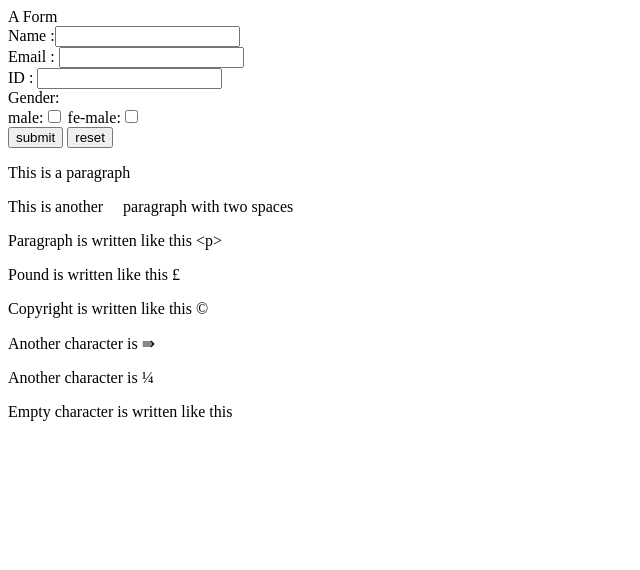
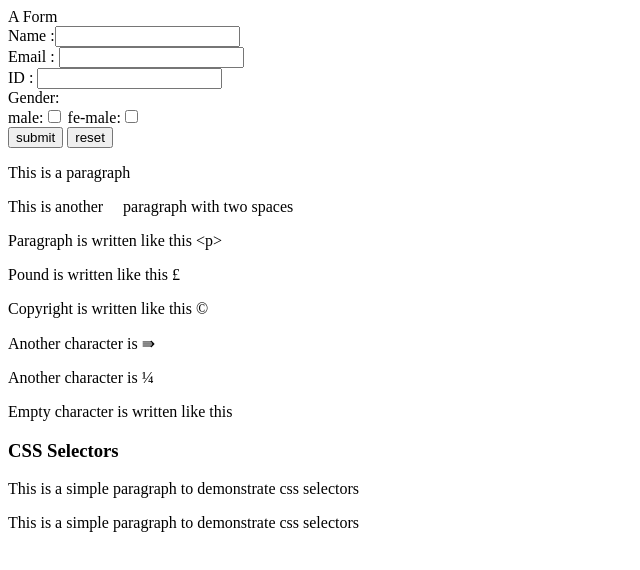
Before and after one commit to HurairaImtiaz/webDevelopment, a plain HTML site: page index.html in a window 1280 px wide. Shown: the whole page, without its empty margins (0-640 px from the left). Drawn offline with Linux system fonts and the light colour scheme.

Commit message:
css
selectors

```diff
--- a/index.html
+++ b/index.html
@@ -37,6 +37,10 @@
 </div>
 
 
+<h3>CSS Selectors</h3>
+<p>This is a simple paragraph to demonstrate css selectors</p>
+<p>This is a simple paragraph to demonstrate css selectors</p>
+
 </body>
 
 </html>
```
Also changed, not shown: style.css (added).
